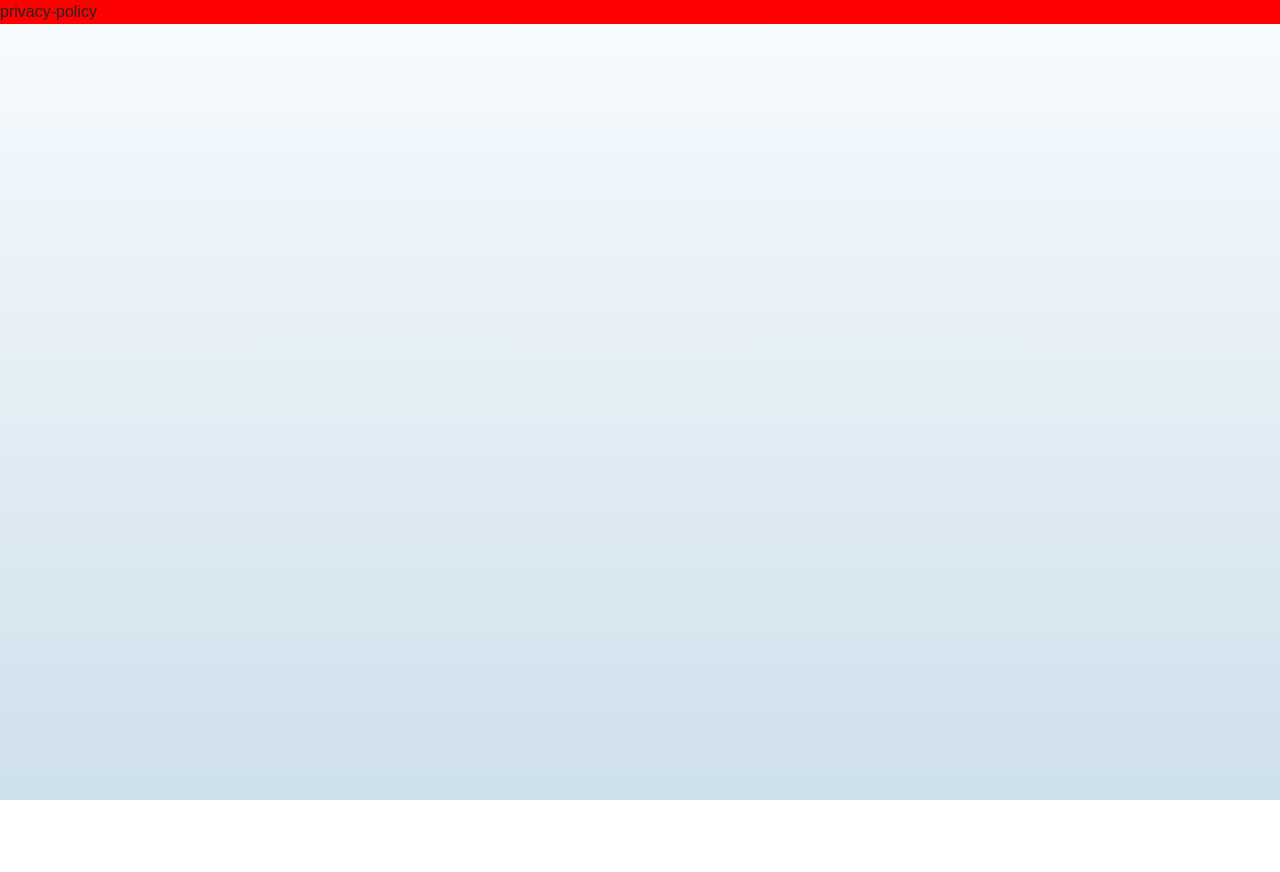
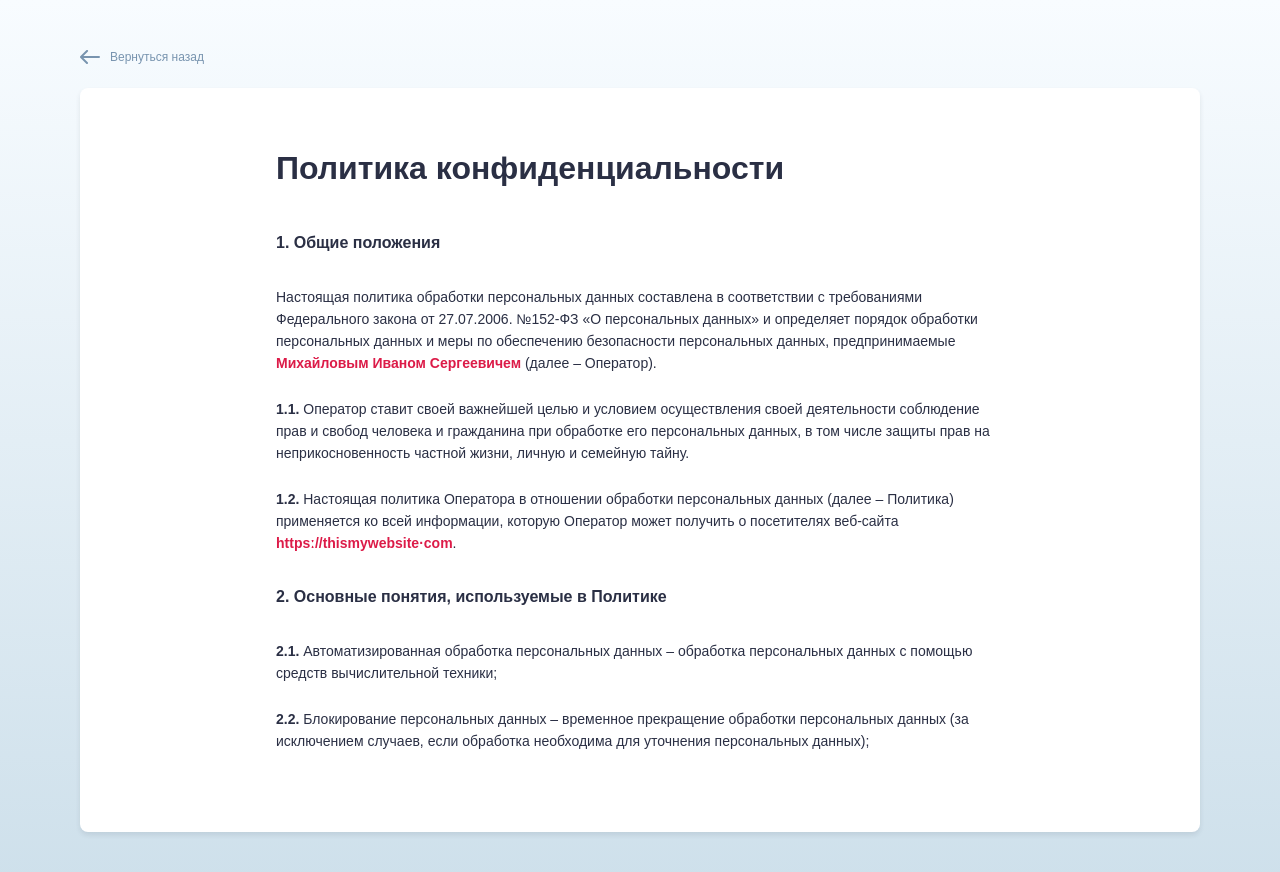
Before and after one commit to vladsosnov/couch-training-components, a website built with webpack: page src/components/shared/privacy-policy.html in a window 1280 px wide. Before the commit the page ends 800 px from the top, so only its background shows below. Built offline with nearby package versions, Linux system fonts and the light colour scheme.

Commit message:
add privacy-policy

```diff
--- a/src/components/shared/privacy-policy.html
+++ b/src/components/shared/privacy-policy.html
@@ -5,9 +5,55 @@
     <meta name="viewport" content="width=device-width, initial-scale=1.0">
     <title>Privacy policy</title>
 </head>
-<body>
+<body class="ct-component-wrapper">
     <div class="privacy-policy">
-        privacy-policy
+        <a href="" class="privacy-policy__back-link ct-back-link">
+            <svg width="20" height="14" fill="none" class="img">
+                <path d="M19 6H3.41l4.3-4.3A1 1 0 106.29.3l-6 6a1 1 0 000 1.4l6 6a1 1 0 001.42 0 1 1 0 000-1.4L3.4 8H19a1 1 0 100-2z" fill="#7894AF"/>
+            </svg>
+            Вернуться назад
+        </a>
+        <div class="privacy-policy__body">
+            <div class="privacy-policy__wrapper">
+                <h2 class="ct-title">Политика конфиденциальности</h2>
+                <ul class="privacy-policy__list">
+                    <h3>1. Общие положения</h3>
+                    <li>
+                        Настоящая политика обработки персональных данных составлена в
+                        соответствии с требованиями Федерального закона от 27.07.2006.
+                        №152-ФЗ «О персональных данных» и определяет порядок обработки
+                        персональных данных и меры по обеспечению безопасности персональных
+                        данных, предпринимаемые
+                        <span class="ct-text--red ct-text--semi-bold">Михайловым Иваном Сергеевичем</span>
+                        (далее – Оператор).
+                    </li>
+                    <li>
+                        <span>1.1.</span> Оператор ставит своей важнейшей целью и условием осуществления своей
+                        деятельности соблюдение прав и свобод человека и гражданина при обработке
+                        его персональных данных, в том числе защиты прав на неприкосновенность
+                        частной жизни, личную и семейную тайну.
+                    </li>
+                    <li>
+                        <span>1.2.</span> Настоящая политика Оператора в отношении обработки персональных
+                        данных (далее – Политика) применяется ко всей информации,
+                        которую Оператор может получить о посетителях веб-сайта
+                        <span class="ct-text--red ct-text--semi-bold">httpsː//thismywebsite·com</span>.
+                    </li>
+                </ul>
+                <ul class="privacy-policy__list">
+                    <h3>2. Основные понятия, используемые в Политике</h3>
+                    <li>
+                        <span>2.1.</span> Автоматизированная обработка персональных данных – обработка
+                        персональных данных с помощью средств вычислительной техники;
+                    </li>
+                    <li>
+                        <span>2.2.</span> Блокирование персональных данных – временное прекращение обработки
+                        персональных данных (за исключением случаев, если обработка необходима
+                        для уточнения персональных данных);
+                    </li>
+                </ul>
+            </div>
+        </div>
     </div>
 </body>
 </html>
--- a/src/css/contacts/contacts-call-statistics.css
+++ b/src/css/contacts/contacts-call-statistics.css
@@ -8,11 +8,6 @@
 
 .contacts-call-statistics__back-link {
     margin-bottom: 26px;
-    display: flex;
-    align-items: center;
-    font-size: 12px;
-    line-height: 12px;
-    color: var(--primary-gray);
 }
 
 .contacts-call-statistics__back-link:hover {
--- a/src/css/shared.css
+++ b/src/css/shared.css
@@ -123,6 +123,18 @@ body {
     font-weight: 600;
 }
 
+.ct-back-link {
+    display: flex;
+    align-items: center;
+    font-size: 12px;
+    line-height: 12px;
+    color: var(--primary-gray);
+}
+
+.ct-back-link .img {
+    margin-right: 10px;
+}
+
 
 /* TODO only for our storybook */
 .ct-component-wrapper {
--- a/src/css/shared/privacy-policy.css
+++ b/src/css/shared/privacy-policy.css
@@ -1,3 +1,52 @@
 .privacy-policy {
-    background-color: red;
+    max-width: 1120px;
+    margin: 0 auto;
 }
+
+.privacy-policy__back-link {
+    margin-bottom: 24px;
+}
+
+.privacy-policy__body {
+    padding: 64px 0;
+    display: flex;
+    flex-direction: column;
+    background: var(--primary-white);
+    box-shadow: 0px 3px 5px rgba(42, 47, 68, 0.1);
+    border-radius: 8px;
+}
+
+.privacy-policy__wrapper {
+    max-width: 728px;
+    margin: 0 auto;
+}
+
+.privacy-policy__wrapper .ct-title {
+    margin-bottom: 48px;
+}
+
+.privacy-policy__list:not(:last-child) {
+    margin-bottom: 32px;
+}
+
+.privacy-policy__list h3 {
+    margin-bottom: 32px;
+    font-size: 16px;
+    font-weight: 700;
+    line-height: 22px;
+    color: var(--primary-ebony);
+}
+
+.privacy-policy__list li {
+    font-size: 14px;
+    line-height: 22px;
+    color: var(--primary-ebony);
+}
+
+.privacy-policy__list li:not(:last-child) {
+    margin-bottom: 24px;
+}
+
+.privacy-policy__list li span {
+    font-weight: 700;
+}
```
Also changed, not shown: src/components/contacts/contacts-call-statistics.html (+1 -1 lines).
